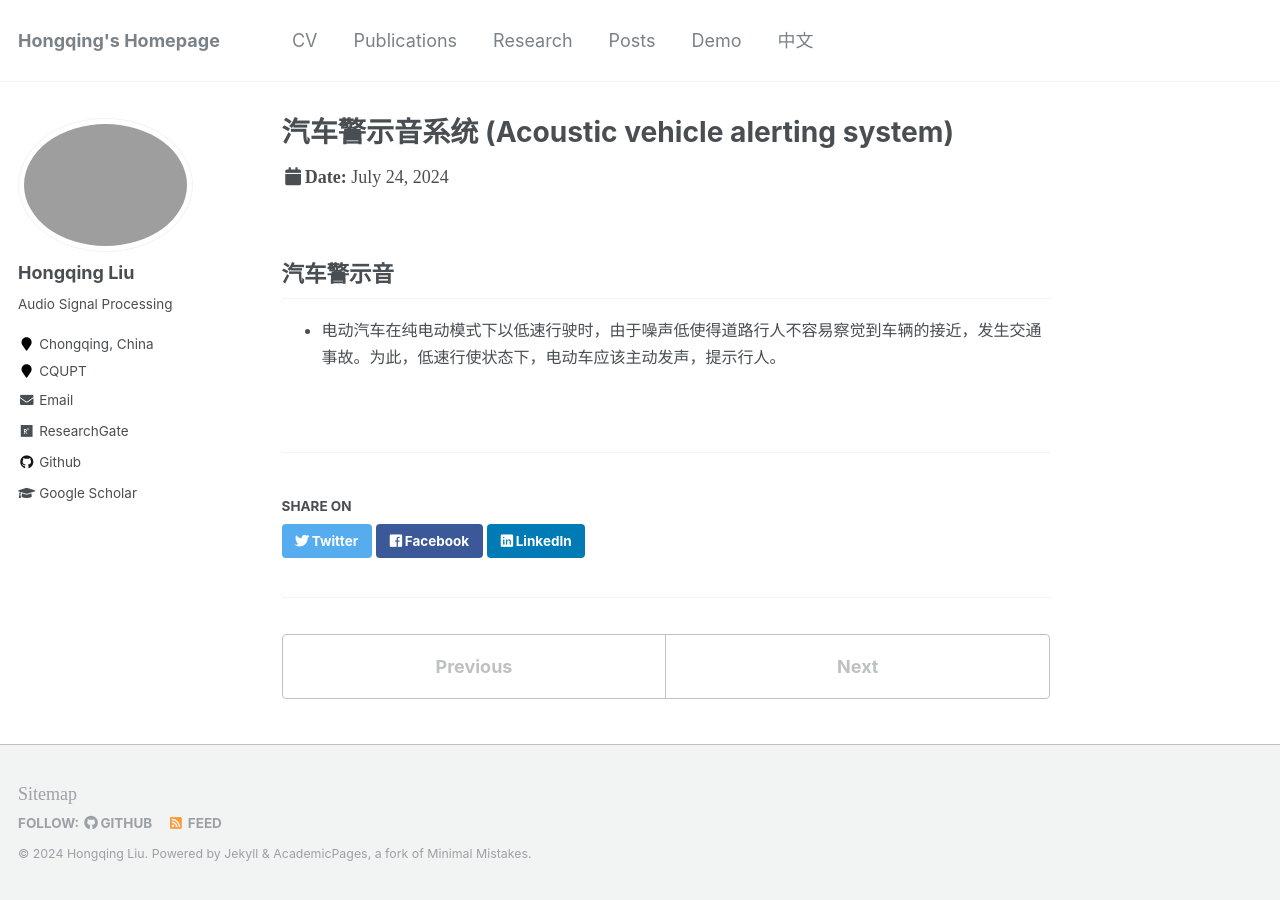
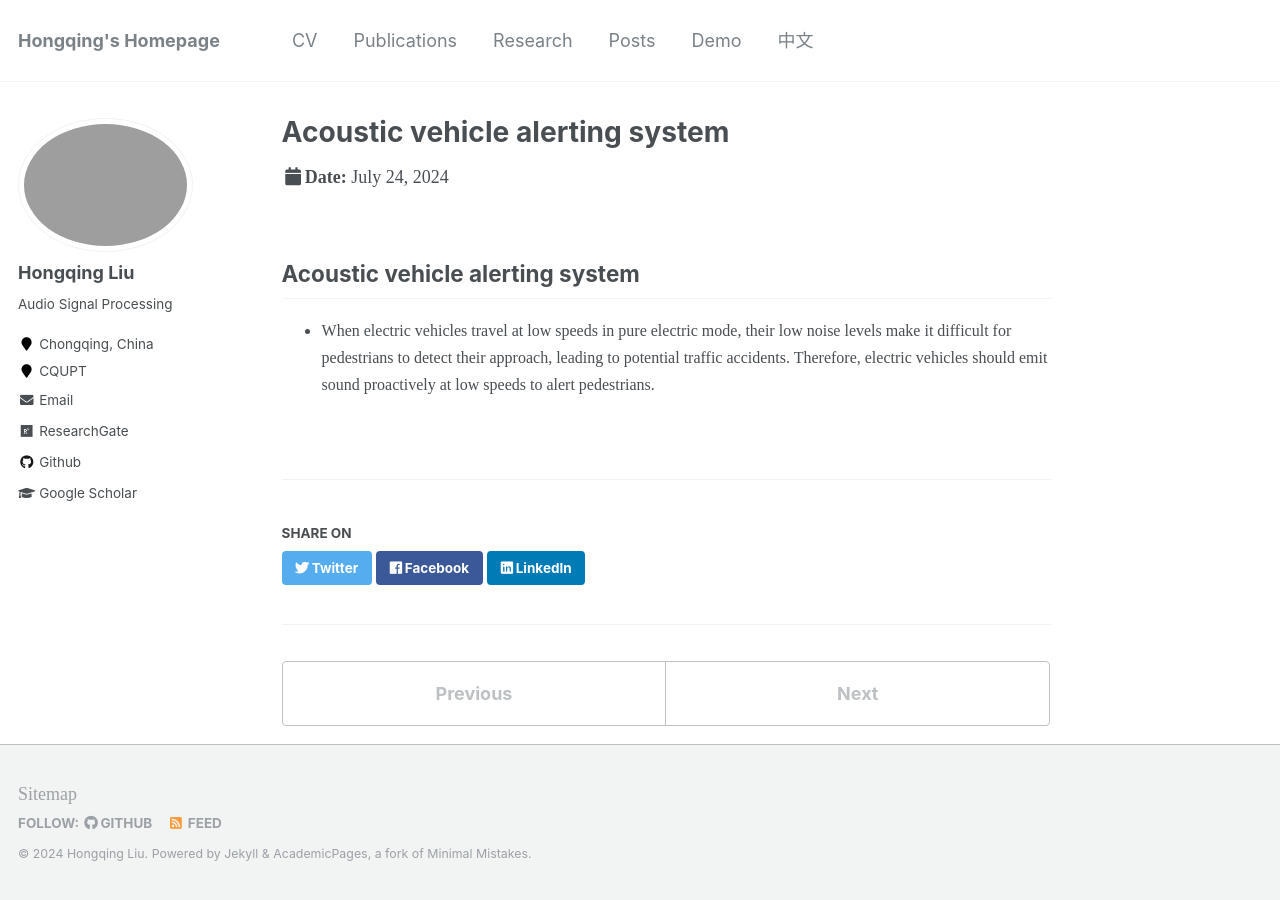
Before and after one commit to hong-qing-liu/english-hong-qing-liu.github.io, a Jekyll site: the page built from _talks/AVAS.md, in a window 1280 px wide. Built offline with Jekyll 4.4.1, drawn with Linux system fonts in a browser that asks for light colours.

Commit message:
Update AVAS.md

```diff
--- a/_talks/AVAS.md
+++ b/_talks/AVAS.md
@@ -1,9 +1,9 @@
 ---
-title: "汽车警示音系统 (Acoustic vehicle alerting system)"
+title: "Acoustic vehicle alerting system"
 collection: talks
 type: "Talk"
 permalink: /talks/AVAS
 ---
 
-## 汽车警示音
-- <font size=3> 电动汽车在纯电动模式下以低速行驶时，由于噪声低使得道路行人不容易察觉到车辆的接近，发生交通事故。为此，低速行使状态下，电动车应该主动发声，提示行人。</font>
+## Acoustic vehicle alerting system
+- <font size=3> When electric vehicles travel at low speeds in pure electric mode, their low noise levels make it difficult for pedestrians to detect their approach, leading to potential traffic accidents. Therefore, electric vehicles should emit sound proactively at low speeds to alert pedestrians.</font>
```
